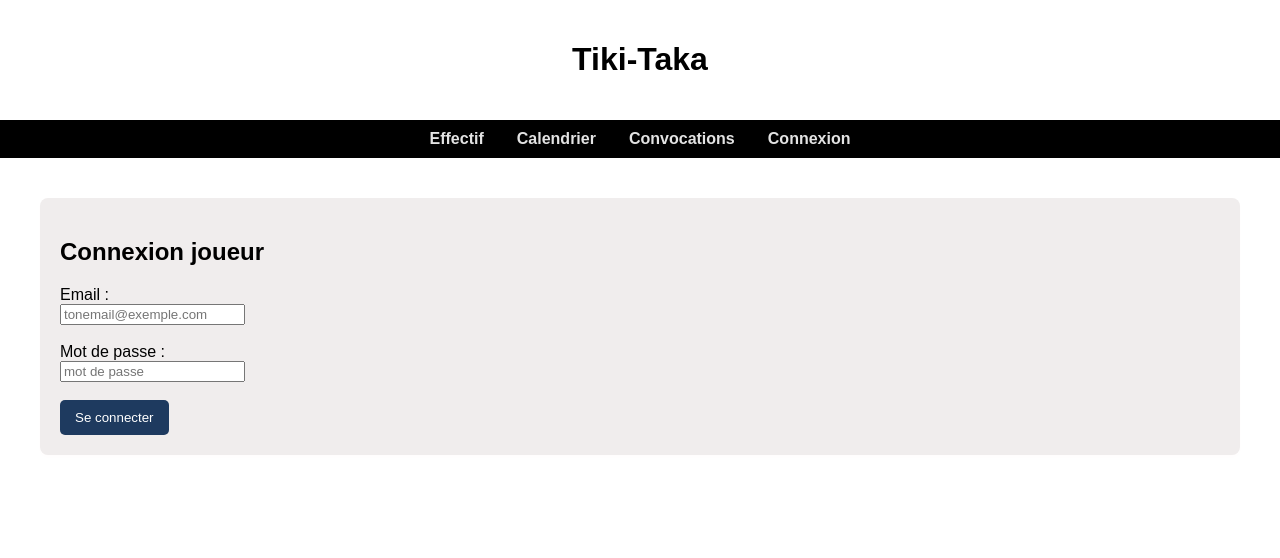
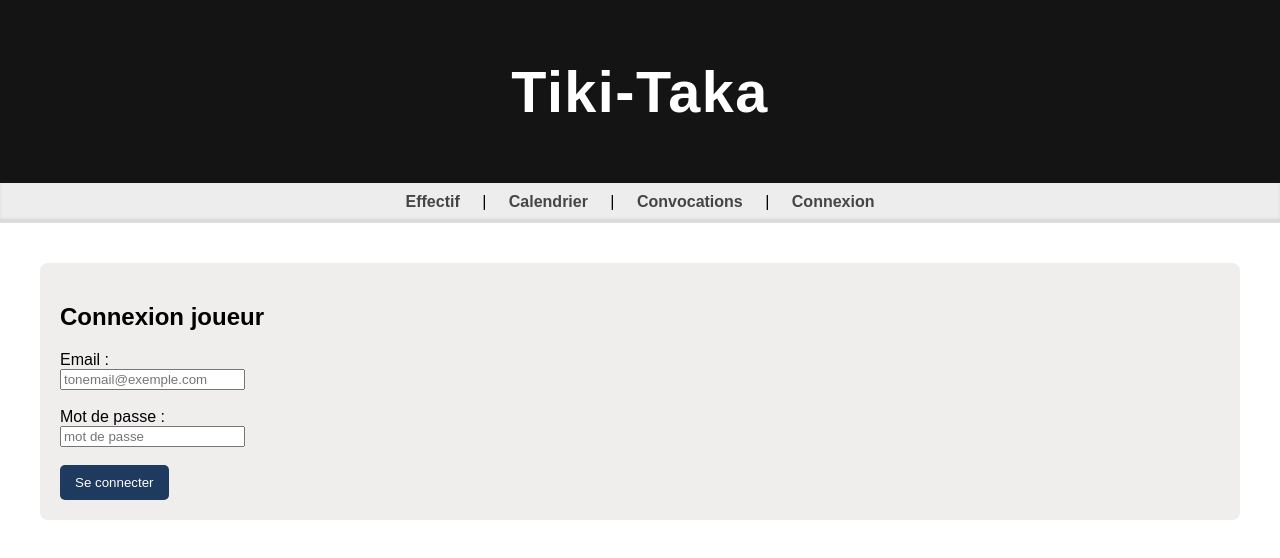
Before and after one commit to Aioub1997/Tiki-Taka, a plain HTML site: page login.html in a window 1280 px wide. Drawn offline with Linux system fonts and the light colour scheme.

Commit message:
ajout design css

```diff
--- a/css/style.css
+++ b/css/style.css
@@ -1,74 +1,47 @@
 /* Style général */
-body{
+body {
     font-family: Arial, sans-serif;
-    margin:0;
-    background:hsl(oklch(13.698% 0.02477 233.622));
+    margin: 0;
+    background: hsl(13.698% 0.02477 233.622);
 }
 
 /* Header */
-header{
-    background:hsl(oklch(57.524% 0.16055 250.775));
-    color:rgb(0, 0, 0);
-    padding:20px;
-    text-align:center;
+header {
+    background: hsl(0, 0%, 8%); /* très foncé, presque noir */
+    color: white; /* texte blanc */
+    padding: 20px;
+    text-align: center;
+    font-weight: bold;
+    font-size: 1.8rem;
+    letter-spacing: 0.05em;
 }
 
 /* Navigation */
-nav{
-    background:hsl(0, 0%, 0%);
-    padding:10px;
-    text-align:center;
+nav {
+    background: hsl(0, 0%, 93%); /* gris clair */
+    padding: 10px;
+    text-align: center;
+    border-bottom: 2px solid #ddd;
+    box-shadow: inset 0 -2px 3px rgba(0, 0, 0, 0.1);
 }
 
-nav a{
-    color:rgba(236, 236, 236, 0.959);
-    margin:10px;
-    text-decoration:none;
-    font-weight:bold;
+nav a {
+    color: hsl(0, 0%, 27%); /* gris foncé */
+    margin: 10px;
+    text-decoration: none;
+    font-weight: bold;
+    padding: 5px 8px;
+    border-radius: 4px;
+    transition: color 0.25s ease;
 }
 
-nav a:hover{
-    color:#f8f9fa;
+nav a:hover {
+    color: black;
+    background-color: hsl(0, 0%, 85%);
 }
 
-
-.hero h1{
-    font-size:60px;
-    margin:0;
-}
-
-.hero p{
-    font-size:20px;
-    margin:10px 0 20px;
-}
-
-/* Boutons */
-button{
-    background:#1e3a5f;
-    color:white;
-    border:none;
-    padding:10px 15px;
-    border-radius:5px;
-    cursor:pointer;
-}
-
-button:hover{
-    background:#38bdf8;
-}
-
-/* Contenu principal */
-main{
-    padding:20px;
-}
-
-section{
-    background:rgb(240, 237, 237);
-    padding:20px;
-    margin:20px;
-    border-radius:8px;
-    box-shadow:0 2px 5px rgb(255, 253, 253);
-}
-.hero{
+/* Hero Section */
+.hero {
     background-image: url("stade.jpg");
     background-size: cover;
     background-position: center;
@@ -79,3 +52,40 @@
     align-items: center;
     justify-content: center;
 }
+
+.hero h1 {
+    font-size: 60px;
+    margin: 0;
+}
+
+.hero p {
+    font-size: 20px;
+    margin: 10px 0 20px;
+}
+
+/* Boutons */
+button {
+    background: #1e3a5f;
+    color: white;
+    border: none;
+    padding: 10px 15px;
+    border-radius: 5px;
+    cursor: pointer;
+}
+
+button:hover {
+    background: #38bdf8;
+}
+
+/* Contenu principal */
+main {
+    padding: 20px;
+}
+
+section {
+    background: rgb(240, 237, 237);
+    padding: 20px;
+    margin: 20px;
+    border-radius: 8px;
+    box-shadow: 0 2px 5px rgb(255, 253, 253);
+}
```
